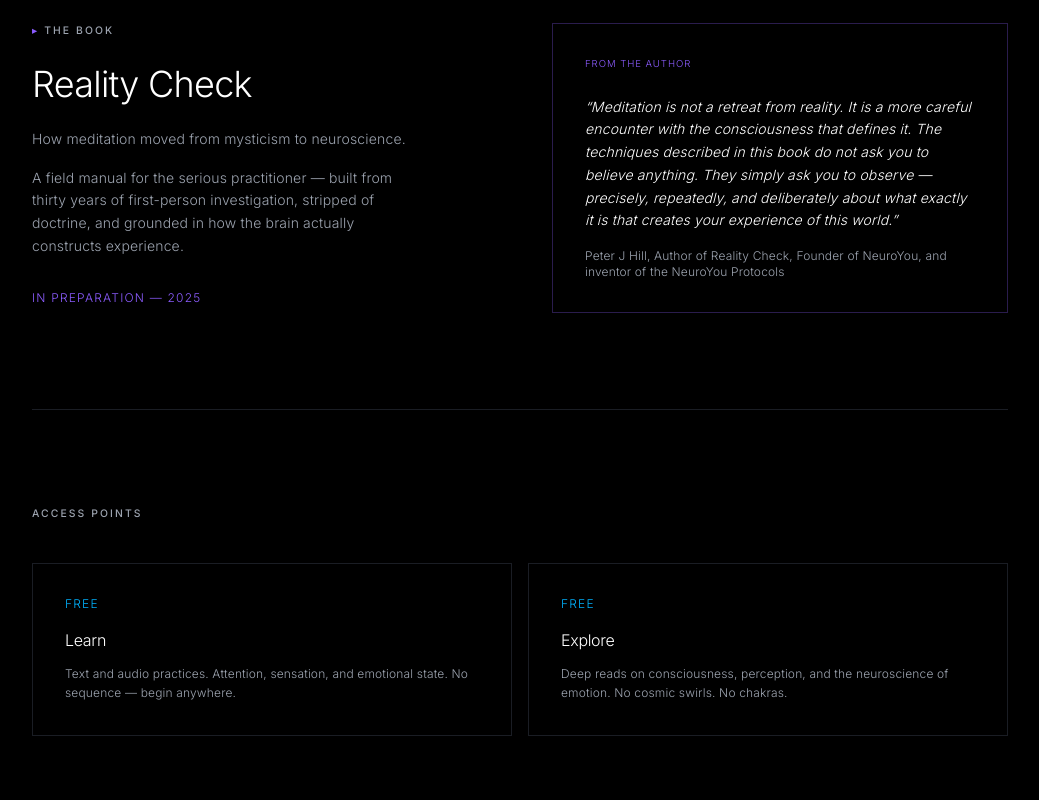
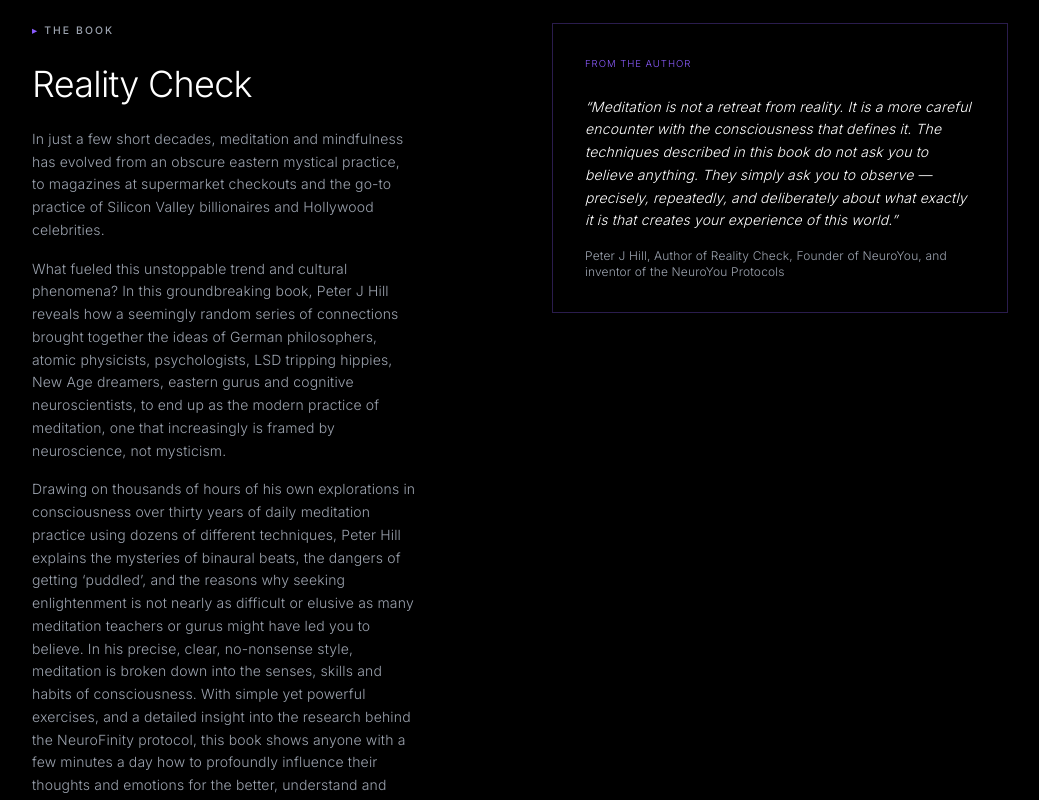
Before and after one commit to peter-j-hill/neuroyou, a Next.js app: page / in a window 1280 px wide. Shown: the part 1920-2720 px from the top of the page, without its empty margins (120-1159 px from the left). Built offline with nearby package versions, Linux system fonts and the light colour scheme; no server answers.

Commit message:
Update Reality Check book description on homepage

```diff
--- a/app/page.tsx
+++ b/app/page.tsx
@@ -137,12 +137,28 @@
             Reality Check
           </h2>
           <p className="text-sm text-[var(--muted)] font-light leading-relaxed mb-4 max-w-sm">
-            How meditation moved from mysticism to neuroscience.
+            In just a few short decades, meditation and mindfulness has evolved from an obscure
+            eastern mystical practice, to magazines at supermarket checkouts and the go-to practice
+            of Silicon Valley billionaires and Hollywood celebrities.
+          </p>
+          <p className="text-sm text-[var(--muted)] font-light leading-relaxed mb-4 max-w-sm">
+            What fueled this unstoppable trend and cultural phenomena? In this groundbreaking book,
+            Peter J Hill reveals how a seemingly random series of connections brought together the
+            ideas of German philosophers, atomic physicists, psychologists, LSD tripping hippies,
+            New Age dreamers, eastern gurus and cognitive neuroscientists, to end up as the modern
+            practice of meditation, one that increasingly is framed by neuroscience, not mysticism.
           </p>
           <p className="text-sm text-[var(--muted)] font-light leading-relaxed mb-8 max-w-sm">
-            A field manual for the serious practitioner — built from thirty years of
-            first-person investigation, stripped of doctrine, and grounded in how the
-            brain actually constructs experience.
+            Drawing on thousands of hours of his own explorations in consciousness over thirty years
+            of daily meditation practice using dozens of different techniques, Peter Hill explains
+            the mysteries of binaural beats, the dangers of getting &lsquo;puddled&rsquo;, and the reasons
+            why seeking enlightenment is not nearly as difficult or elusive as many meditation
+            teachers or gurus might have led you to believe. In his precise, clear, no-nonsense
+            style, meditation is broken down into the senses, skills and habits of consciousness.
+            With simple yet powerful exercises, and a detailed insight into the research behind the
+            NeuroFinity protocol, this book shows anyone with a few minutes a day how to profoundly
+            influence their thoughts and emotions for the better, understand and explore their own
+            consciousness, and perhaps, for some, to find enlightenment.
           </p>
           <p className="text-xs tracking-widest uppercase text-[var(--violet)] font-light">
             In preparation — 2025
```
